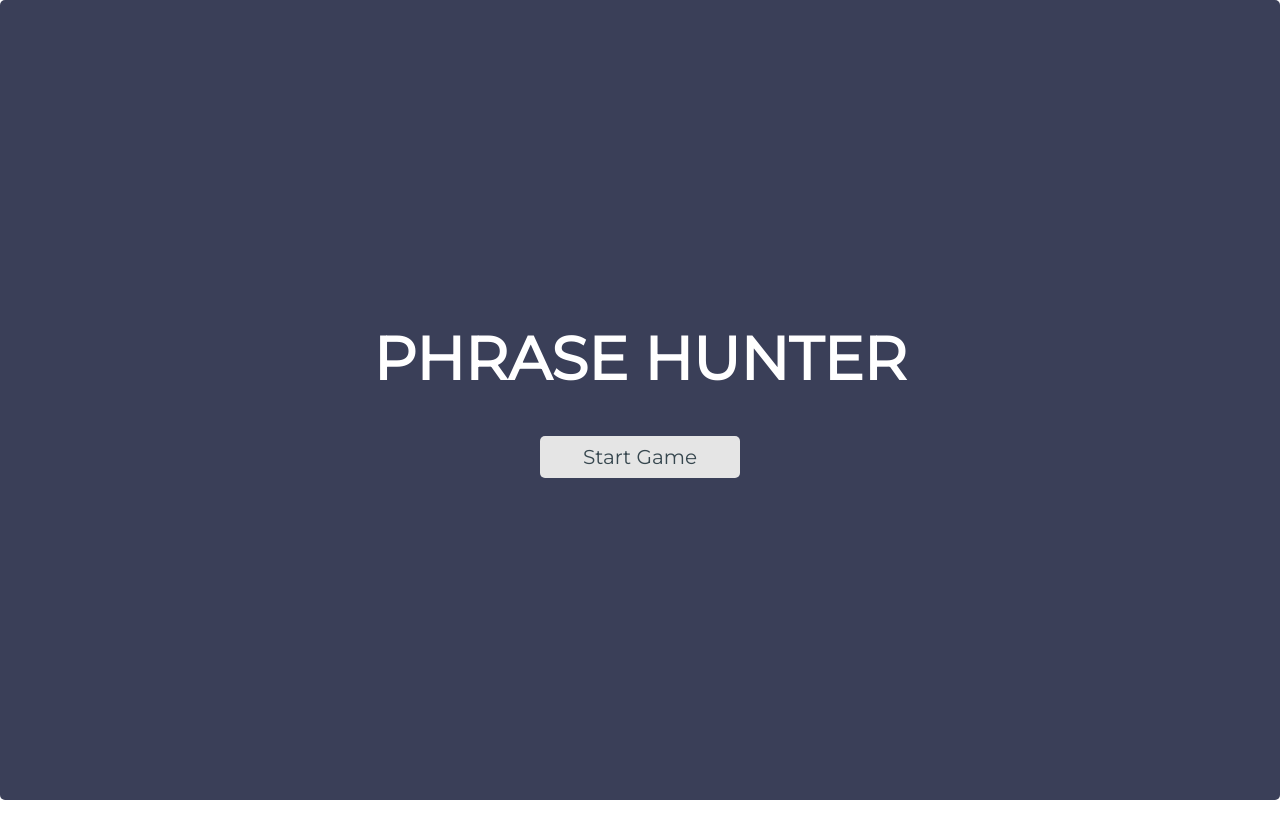
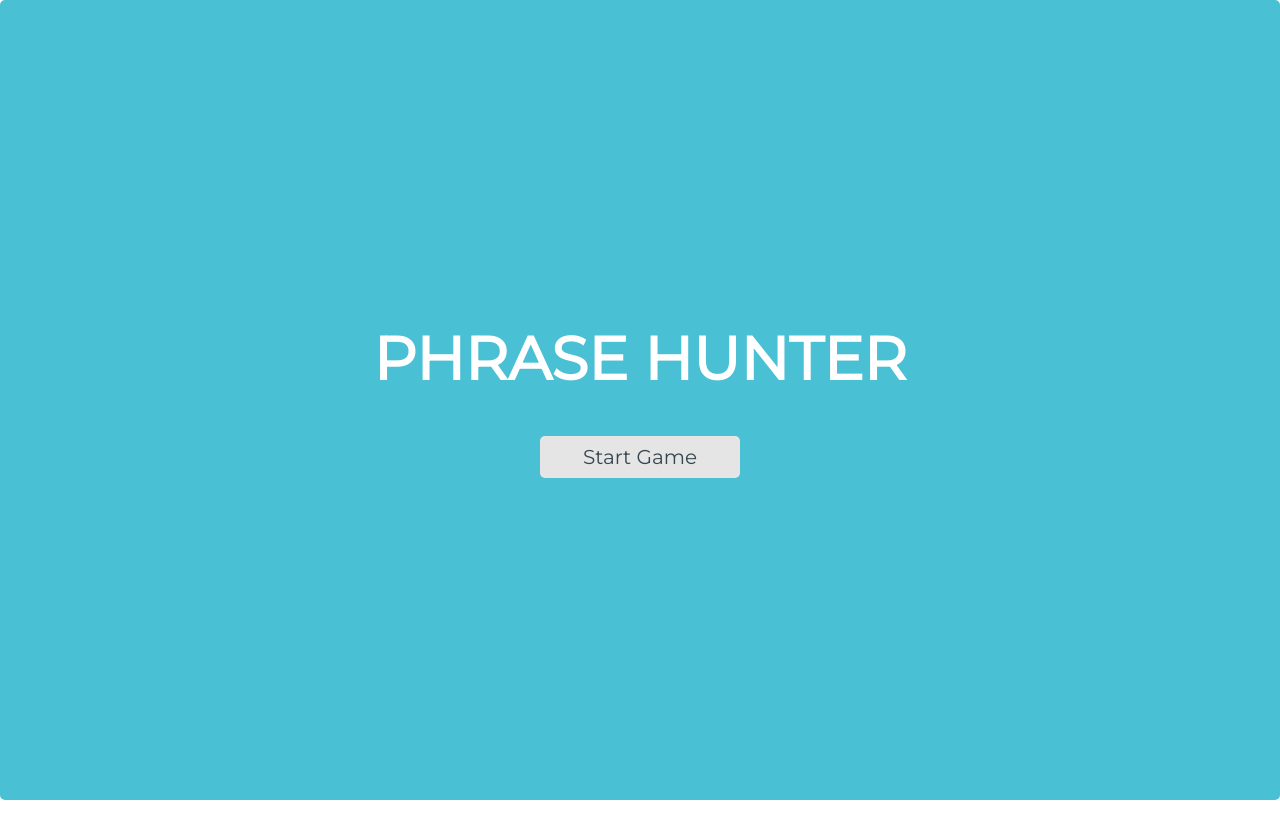
Before and after one commit to CodeRyliCode/Game-Show-Extravaganza, a plain HTML site: page index.html in a window 1280 px wide. Drawn offline with Linux system fonts and the light colour scheme.

Commit message:
color update

```diff
--- a/css/styles.css
+++ b/css/styles.css
@@ -180,7 +180,7 @@ button {
 }
 
 .start {
-  background-color: #3a3f58;
+  background-color: #4ac0d5;
 }
 
 .start a {
```
